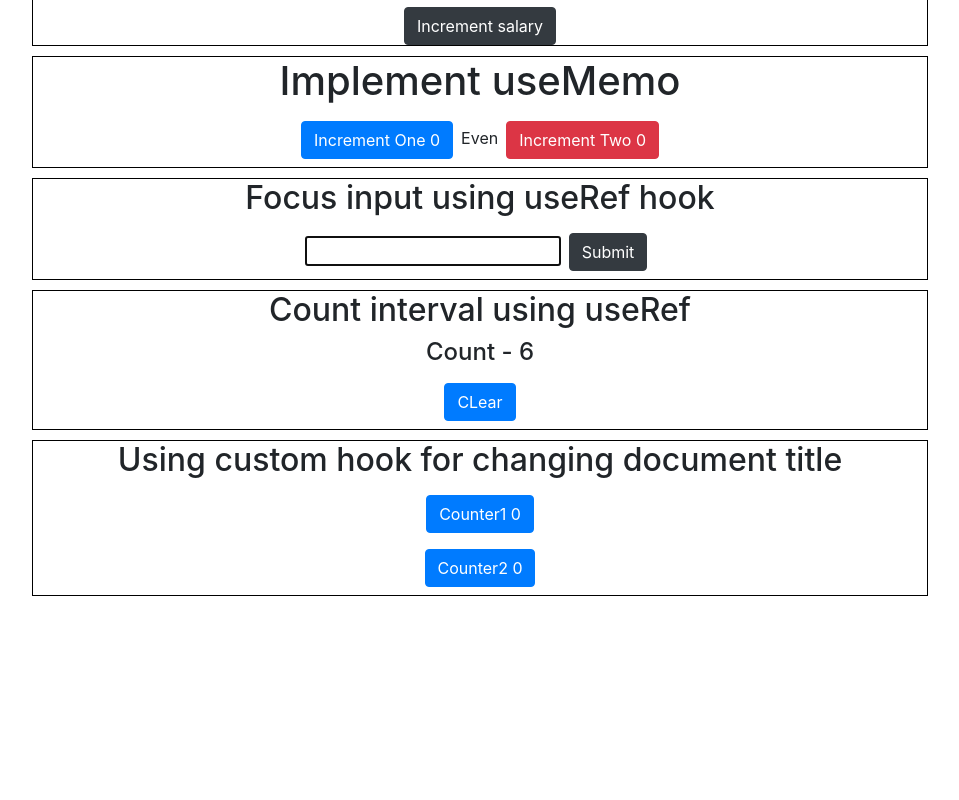
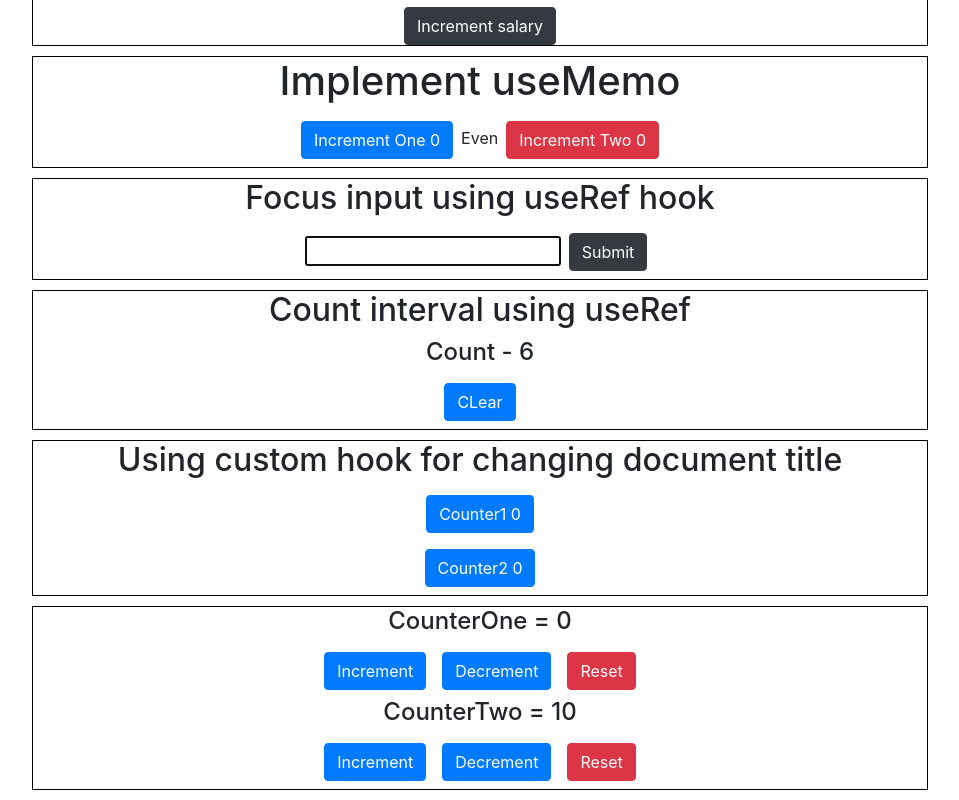
Before and after one commit to KamrulSh/react-hooks-practice, a React (Create React App) app: page / in a window 1280 px wide. Shown: the part 2561-3361 px from the top of the page, without its empty margins (160-1119 px from the left). Before the commit the page ends 3167 px from the top, so only its background shows below. Built offline with nearby package versions, Linux system fonts and the light colour scheme; no server answers.

Commit message:
custom counter hook

```diff
--- a/src/App.js
+++ b/src/App.js
@@ -2,6 +2,7 @@ import React, { Component } from "react";
 import "./App.css";
 import ComponentA from "./components/ComponentA";
 import ComponentCallback from "./components/ComponentCallback";
+import CustomHookCounter from "./components/CustomHookCounter";
 import CustomHookTitle from "./components/CustomHookTitle";
 import DataFetching from "./components/DataFetching";
 import DataFetchingTwo from "./components/DataFetchingTwo";
@@ -42,6 +43,7 @@ class App extends Component {
                 <RefFocusInput />
                 <RefCountInterval />
                 <CustomHookTitle />
+                <CustomHookCounter />
             </div>
         );
     }
--- /dev/null
+++ b/src/components/CustomHookCounter.js
@@ -0,0 +1,14 @@
+import React from "react";
+import CustomHookCounter1 from "./CustomHookCounter1";
+import CustomHookCounter2 from "./CustomHookCounter2";
+
+function CustomHookCounter() {
+    return (
+        <div className="myApp">
+            <CustomHookCounter1 />
+            <CustomHookCounter2 />
+        </div>
+    );
+}
+
+export default CustomHookCounter;
--- /dev/null
+++ b/src/components/CustomHookCounter1.js
@@ -0,0 +1,23 @@
+import React from "react";
+import useCustomCounter from "../hooks/useCustomCounter";
+
+// implement custom hook for removing code duplication
+function CustomHookCounter1() {
+    const [counter, increment, decrement, reset] = useCustomCounter(0, 1);
+    return (
+        <div>
+            <h4>CounterOne = {counter}</h4>
+            <button onClick={increment} className="btn btn-primary m-2">
+                Increment
+            </button>
+            <button onClick={decrement} className="btn btn-primary m-2">
+                Decrement
+            </button>
+            <button onClick={reset} className="btn btn-danger m-2">
+                Reset
+            </button>
+        </div>
+    );
+}
+
+export default CustomHookCounter1;
--- /dev/null
+++ b/src/components/CustomHookCounter2.js
@@ -0,0 +1,23 @@
+import React from "react";
+import useCustomCounter from "../hooks/useCustomCounter";
+
+// implement custom hook for removing code duplication
+function CustomHookCounter2() {
+    const [counter, increment, decrement, reset] = useCustomCounter(10, 5);
+    return (
+        <div>
+            <h4>CounterTwo = {counter}</h4>
+            <button onClick={increment} className="btn btn-primary m-2">
+                Increment
+            </button>
+            <button onClick={decrement} className="btn btn-primary m-2">
+                Decrement
+            </button>
+            <button onClick={reset} className="btn btn-danger m-2">
+                Reset
+            </button>
+        </div>
+    );
+}
+
+export default CustomHookCounter2;
--- a/src/components/CustomHookTitle1.js
+++ b/src/components/CustomHookTitle1.js
@@ -1,5 +1,5 @@
 import React, { useState } from "react";
-import useDocumentTitle from "./useDocumentTitle";
+import useDocumentTitle from "../hooks/useDocumentTitle";
 
 function CustomHookTitle1() {
     const [counter, setCounter] = useState(0);
--- a/src/components/CustomHookTitle2.js
+++ b/src/components/CustomHookTitle2.js
@@ -1,5 +1,5 @@
 import React, { useState } from "react";
-import useDocumentTitle from "./useDocumentTitle";
+import useDocumentTitle from "../hooks/useDocumentTitle";
 
 function CustomHookTitle2() {
     const [counter, setCounter] = useState(0);
--- /dev/null
+++ b/src/hooks/useCustomCounter.js
@@ -0,0 +1,18 @@
+import { useState } from "react";
+
+// implement custom hook for removing code duplication
+function useCustomCounter(initialCount = 10, value) {
+    const [counter, setCounter] = useState(initialCount);
+    const increment = () => {
+        setCounter((prevCounter) => prevCounter + value);
+    };
+    const decrement = () => {
+        setCounter((prevCounter) => prevCounter - value);
+    };
+    const reset = () => {
+        setCounter(initialCount);
+    };
+    return [counter, increment, decrement, reset];
+}
+
+export default useCustomCounter;
```
Also changed, not shown: src/hooks/useDocumentTitle.js (renamed from src/components/useDocumentTitle.js).
